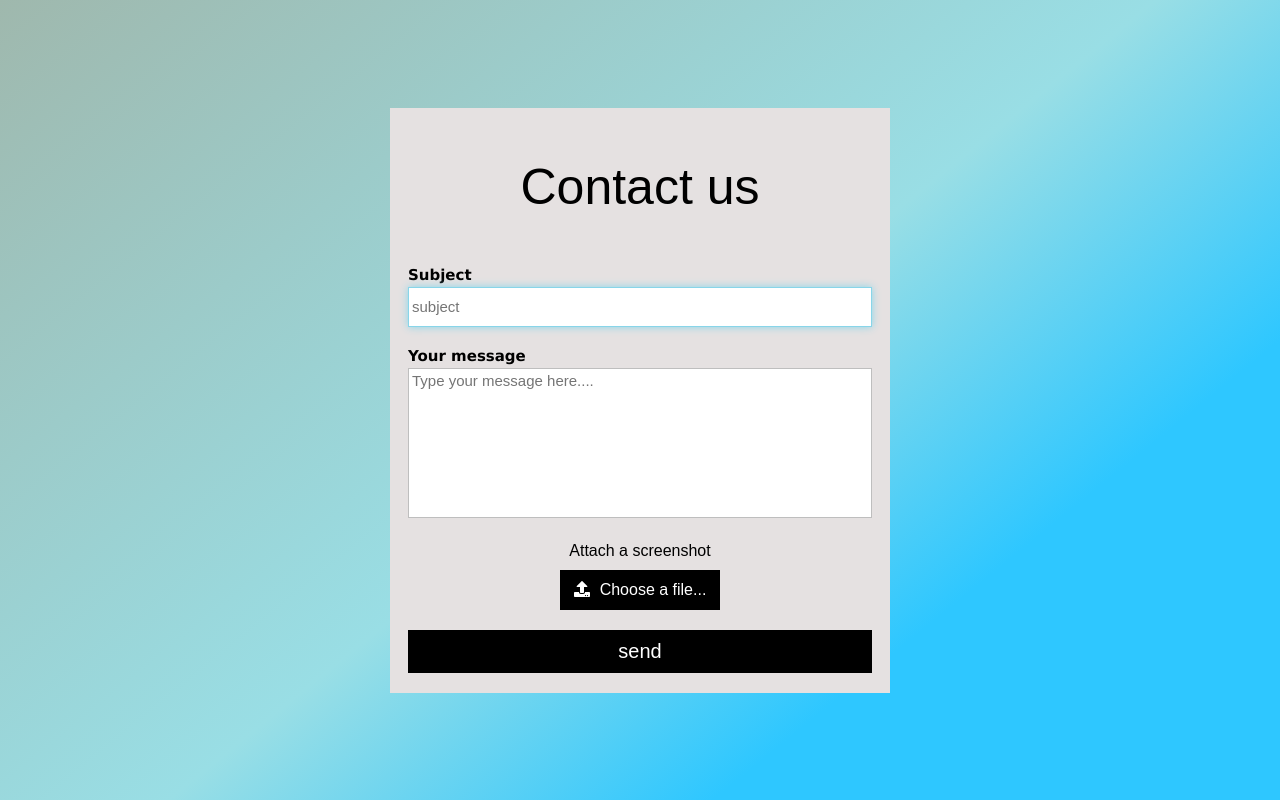
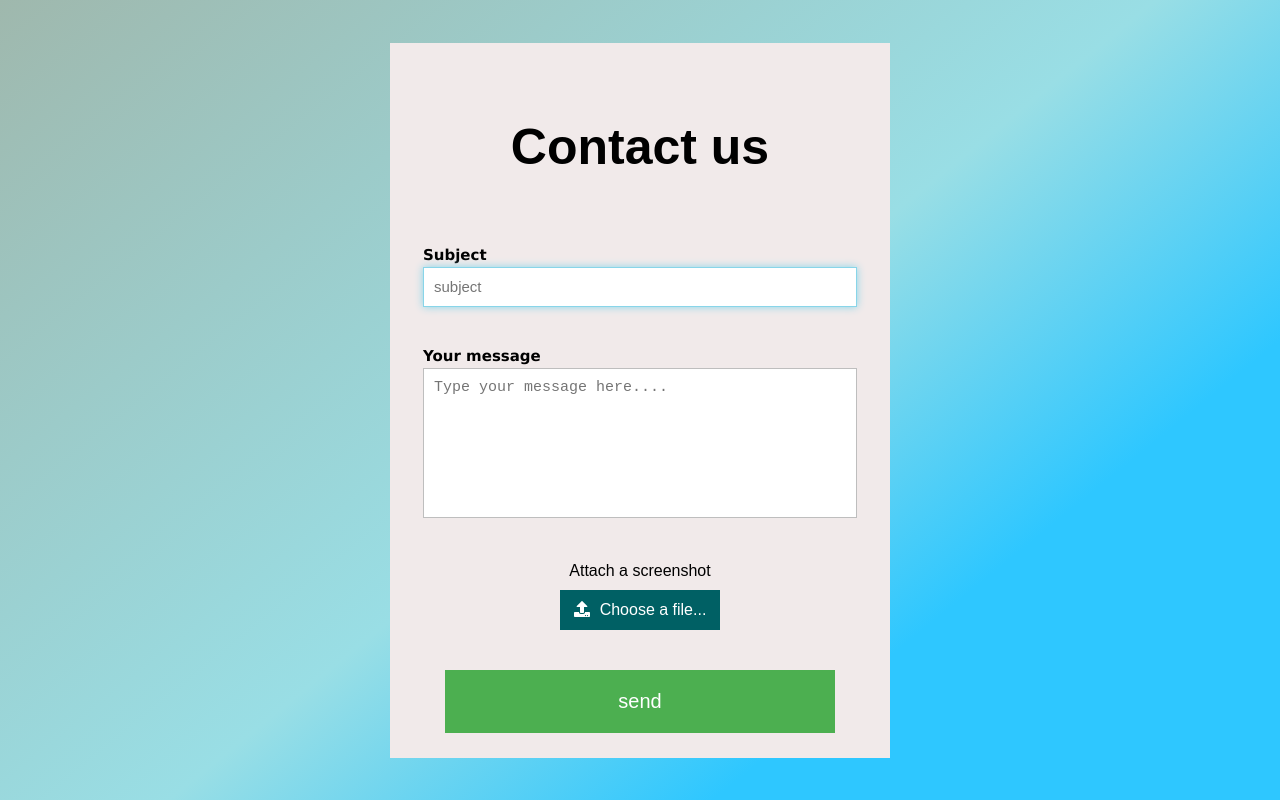
Before and after one commit to JonathanTGold/angular-node-express-nodemailer, an Angular app in the folder client/contact-form/: page / in a window 1280 px wide. Built offline with nearby package versions, Linux system fonts and the light colour scheme.

Commit message:
add stylie

```diff
--- a/client/contact-form/src/app/contact-form/contact-form.component.css
+++ b/client/contact-form/src/app/contact-form/contact-form.component.css
@@ -1,23 +1,14 @@
-
-
-/* #contact input[type="text"]:hover,
-#contact input[type="email"]:hover */
-
-* {
-  font-family: sans-serif;
-}
-
 form {
   display: flex;
   flex-direction: column;
-  background-color: #e5e1e1;
-  padding: 10px;
+  background-color: #f1eaea;
+  padding: 25px;
   width: 500px;
   font-family: sans-serif;
 }
 
 section {
-  margin: 10px 8px;
+  margin: 20px 8px;
 }
 
 .center {
@@ -36,6 +27,7 @@ input {
 }
 
 input , textarea {
+  padding: 10px;
   width: 100%;
   border: none;
     font-size: 15px;
@@ -55,18 +47,21 @@ textarea:focus, input:focus{
 }
 
 button {
-  width: 100%;
+  width: 90%;
   border: none;
-  background: black;
+  background: #4caf50;
   color: white;
-  padding: 10px;
+  padding: 20px;
   font-size: 20px;
 }
 
 button:hover {
-  background: white;
-  color: black;
-  border: 1px solid black;
+  background: #2e7832;
+}
+
+.send-section {
+  text-align: center;
+  margin-bottom: 0 !important;
 }
 
 .label {
@@ -78,6 +73,7 @@ button:hover {
 .header {
   font-size:50px;
   margin: 30px;
+  font-weight: 700;
 }
 
 .file-input-label {
@@ -88,7 +84,16 @@ button:hover {
   width: 160px;
   height: 40px;
   position: relative;
+  background-color: #006064;
+  color: white;
   margin: 0 auto;
+}
+
+.file-input-container:hover {
+  background-color: white;
+  color: #006064;
+  border: 1px solid #006064;
+  font-weight: 550;
 }
 
 
@@ -103,13 +108,10 @@ button:hover {
 
 .file-input {
   opacity: 0;
-  background-color: blueviolet;
   z-index: 200;
 }
 
 .file-input-text {
-  background-color: black;
-  color: white;
   z-index: 100;
   display: flex;
   justify-content: center;
@@ -119,8 +121,3 @@ button:hover {
 fa-icon {
   margin-right: 10px;
 }
-
-/* .file-input-label,
-fa-icon {
-  font-size: 15px;
-} */
--- a/client/contact-form/src/app/contact-form/contact-form.component.html
+++ b/client/contact-form/src/app/contact-form/contact-form.component.html
@@ -21,7 +21,7 @@
             <input class="file-input" type="file" (change)="onFileSelected($event)" multiple accept="image/*">
         </div>
     </section>
-    <section>
+    <section class="send-section">
         <button class="contact-submit">send</button>
     </section>
 </form>
--- a/client/contact-form/src/app/contact-form/contact-form.component.ts
+++ b/client/contact-form/src/app/contact-form/contact-form.component.ts
@@ -18,9 +18,7 @@ export class ContactFormComponent implements OnInit {
   ngOnInit() { }
 
   onSubmit(form: NgForm) {
-    console.log(form.value);
     form.value.attachments = this.fileData;
-    console.log(form.value);
     this.sendMail(form.value);
   }
 
--- a/client/contact-form/src/app/data-manager.service.ts
+++ b/client/contact-form/src/app/data-manager.service.ts
@@ -10,7 +10,7 @@ const headers = new HttpHeaders()
 })
 export class DataManagerService {
 
-  private url: string = 'http://localhost:3000';  // URL to web api
+  private url: string = 'http://localhost:3000';
   private httpOptions: any = { headers: headers };
 
   constructor(private http: HttpClient) { }
```
